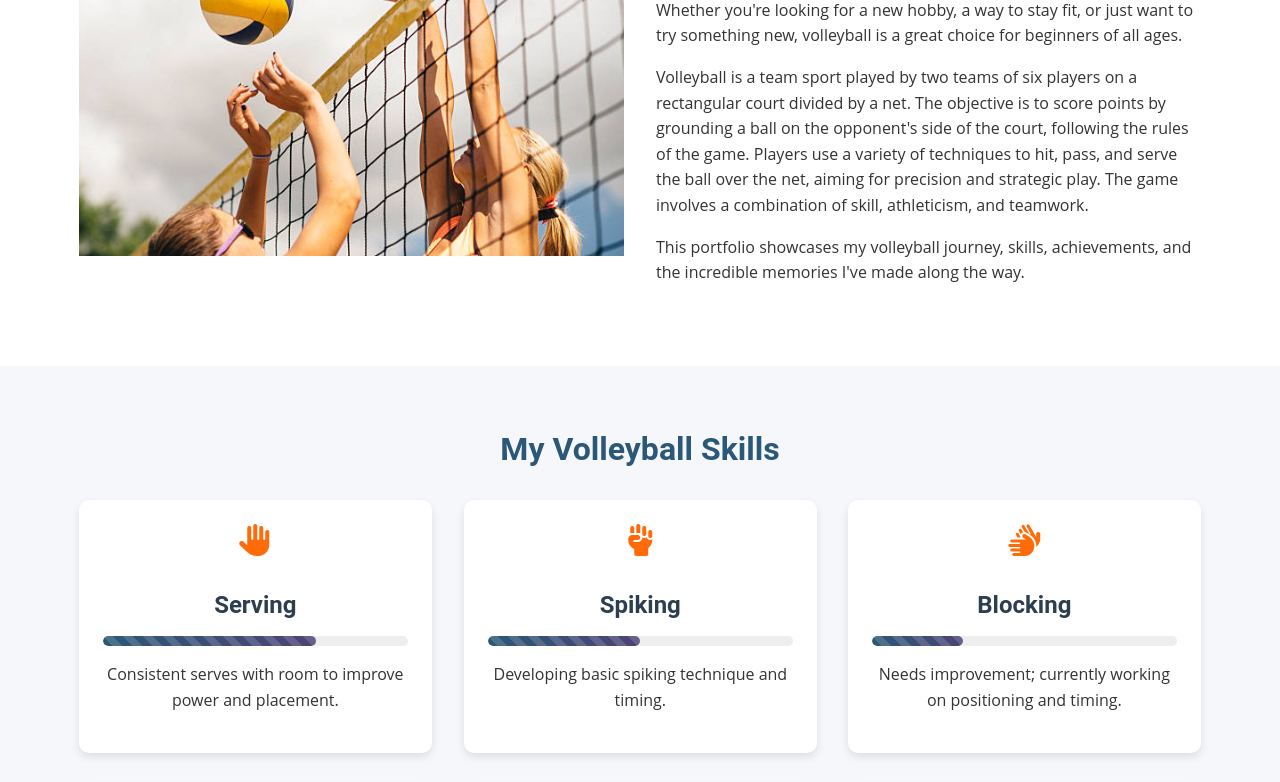
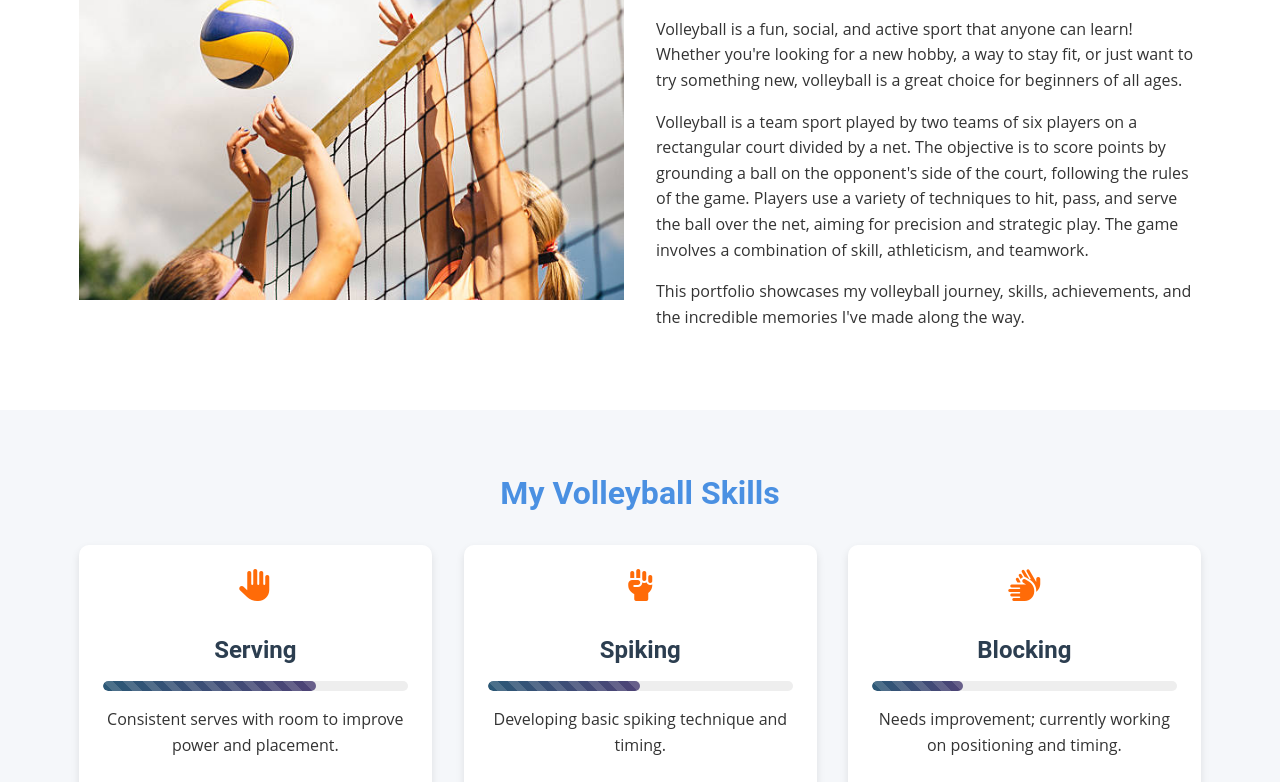
Before and after one commit to Geevon/volleyz, a plain HTML site: page index.html in a window 1280 px wide. Shown: the part 680-1462 px from the top of the page. Drawn offline with nearby package versions, Linux system fonts and the light colour scheme; files that its build step writes are made by us from their sources.

Commit message:
index.html

```diff
--- a/index.html
+++ b/index.html
@@ -8,17 +8,17 @@
     <meta name="author" content="Geevon Jarapan Abad">
 
     <title>My Volleyball Portfolio</title>
-    <link rel="stylesheet" href="css/about.css">
-    <link rel="stylesheet" href="css/achieve.css">
-    <link rel="stylesheet" href="css/base.css">
-    <link rel="stylesheet" href="css/comment.css">
-    <link rel="stylesheet" href="css/contact.css">
-    <link rel="stylesheet" href="css/footer.css">
-    <link rel="stylesheet" href="css/gallery.css">
-    <link rel="stylesheet" href="css/header.css">
-    <link rel="stylesheet" href="css/home.css">
-    <link rel="stylesheet" href="css/skill.css">
-    <link rel="stylesheet" href="style2.css">
+    <link rel="stylesheet" href=".css/about.css">
+    <link rel="stylesheet" href=".css/achieve.css">
+    <link rel="stylesheet" href=".css/base.css">
+    <link rel="stylesheet" href=".css/comment.css">
+    <link rel="stylesheet" href=".css/contact.css">
+    <link rel="stylesheet" href=".css/footer.css">
+    <link rel="stylesheet" href=".css/gallery.css">
+    <link rel="stylesheet" href=".css/header.css">
+    <link rel="stylesheet" href=".css/home.css">
+    <link rel="stylesheet" href=".css/skill.css">
+    <link rel="stylesheet" href=".style2.css">
     <link href="https://unpkg.com/boxicons@2.1.4/css/boxicons.min.css" rel="stylesheet">
     <link rel="stylesheet" href="https://cdnjs.cloudflare.com/ajax/libs/font-awesome/6.4.0/css/all.min.css">
 </head>
```
